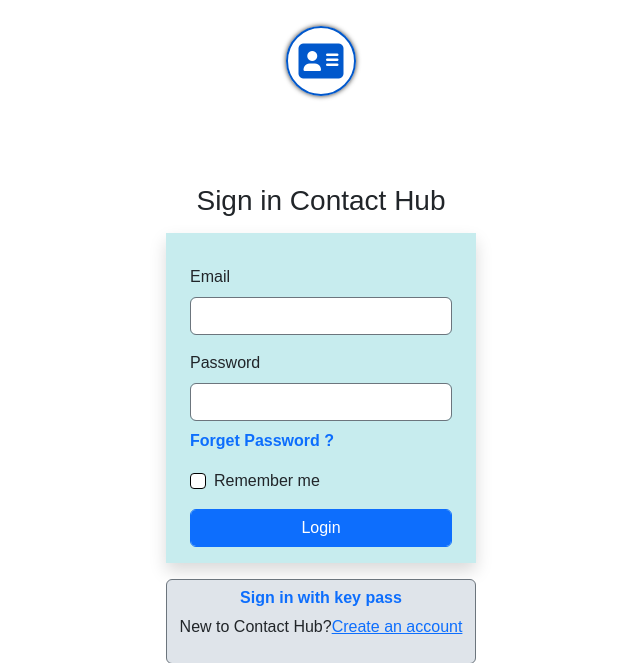
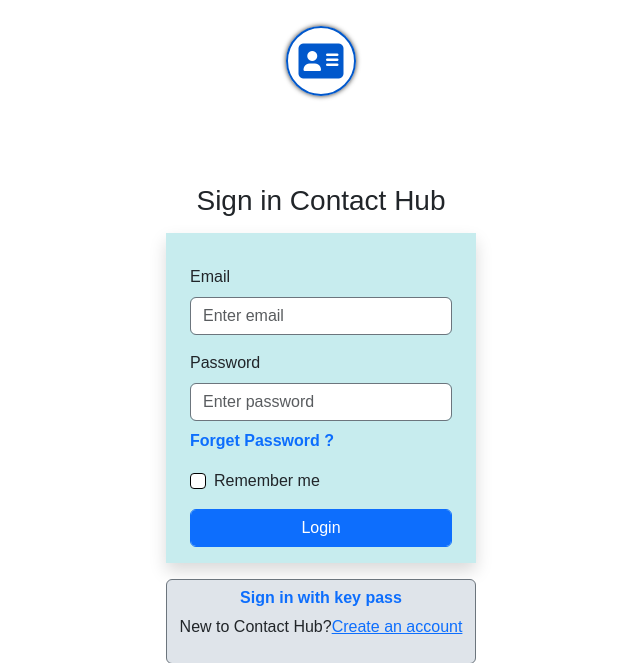
Before and after one commit to fshaharier96/Contact-List, a PHP site: page /Contact_List_Project/ in a window 1280 px wide. Shown: the top 663 px of the page, without its empty margins (319-959 px from the left). Run offline with PHP 8.4, Linux system fonts and the light colour scheme; some libraries are stand-ins or nearby versions.

Commit message:
placeholder has added to login form

```diff
--- a/assets/js/index.js
+++ b/assets/js/index.js
@@ -49,7 +49,7 @@
                         if (response == 1) {
                             window.location = 'home.php'; // Redirect to dashboard on successful login
                         } else {
-                            $('#error').text(response).addClass("alert alert-danger"); // Display error message
+                            $('#error').text(response).addClass("alert alert-danger").css("text-align","center"); // Display error message
                         }
                     },
                     error:function(xhr,status,error){
--- a/index.php
+++ b/index.php
@@ -42,11 +42,11 @@
                 <div id="error"></div>
                 <div class="mb-3 mt-3">
                     <label for="email_id" class="form-label">Email</label>
-                    <input id="email_id" type="email" name="email" class="form-control border border-secondary"/>
+                    <input id="email_id" type="email" name="email" class="form-control border border-secondary" placeholder="Enter email"/>
                 </div>
                 <div class="mb-3">
                     <label for="password_id" class="form-label">Password</label>
-                    <input id="password_id" type="password" name="password" class="form-control border border-secondary"/>
+                    <input id="password_id" type="password" name="password" class="form-control border border-secondary" placeholder="Enter password"/>
                     <div class="mt-2">
                         <a class="text-decoration-none fw-semibold" href="forget_pass.php">Forget Password ?</a>
                     </div>
```
